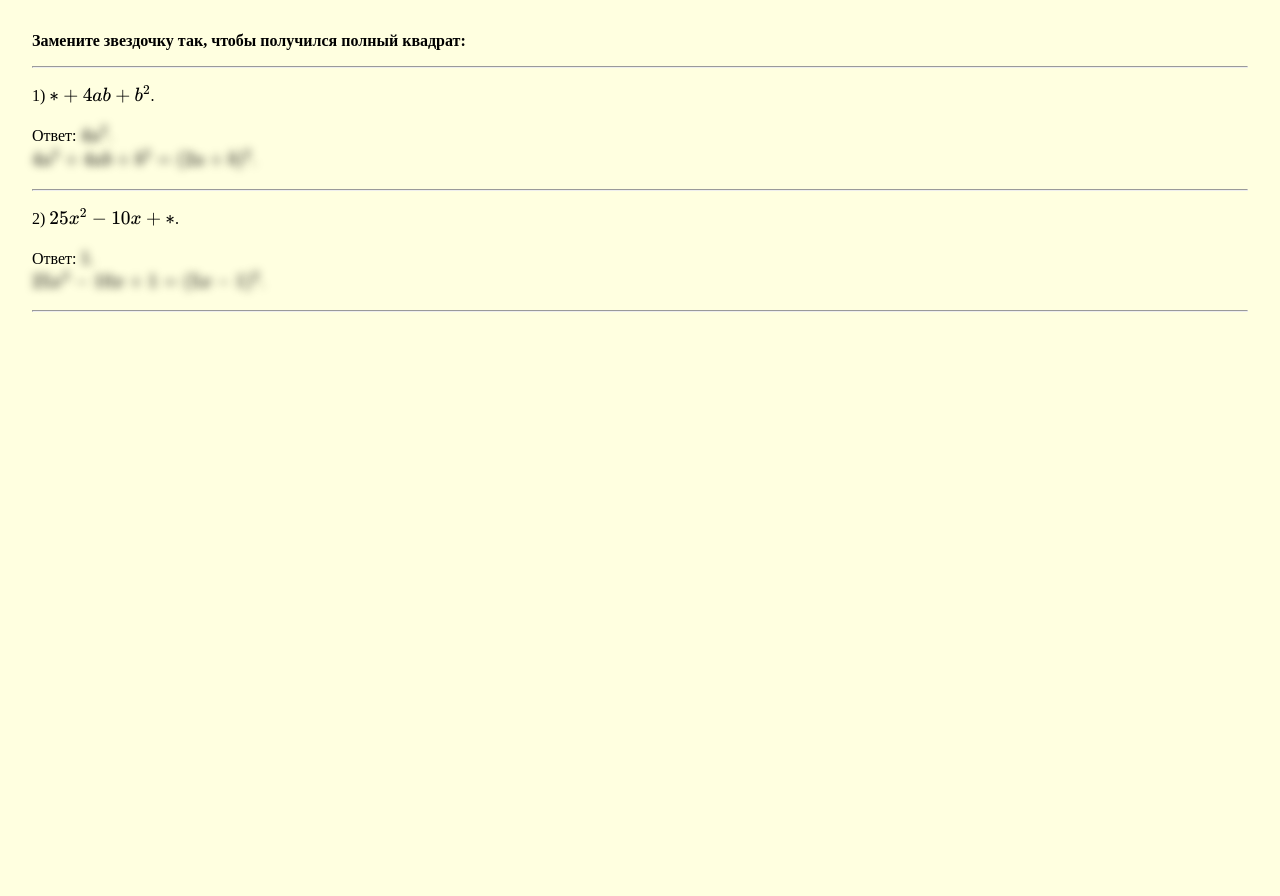
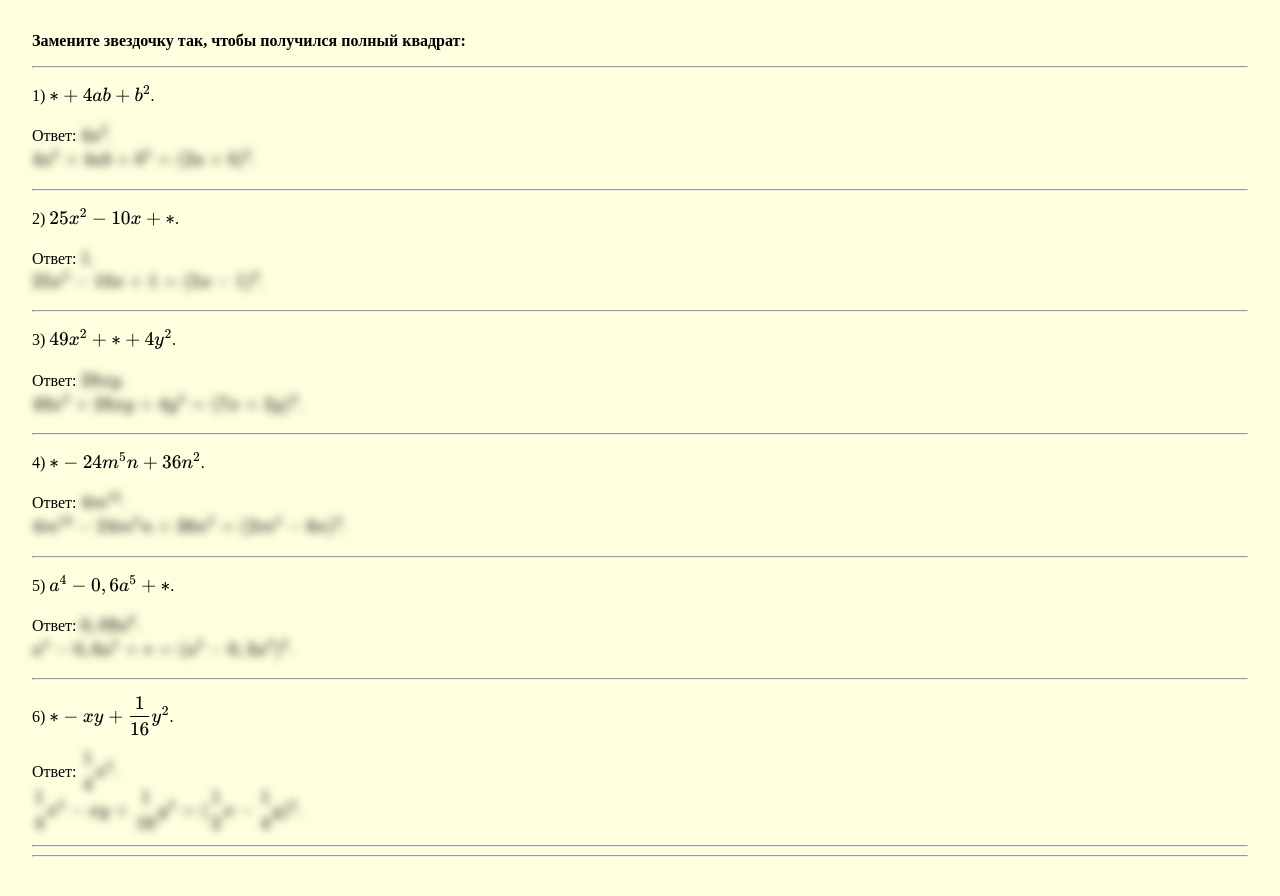
Before and after one commit to igorlsemenov/algebra, a Jekyll site: the page built from 7 класс/алгебра/ф-лы сокр. умножения/1.md, in a window 1280 px wide. Shown: the top 896 px of the page. Built offline with Jekyll 4.4.1, drawn with Linux system fonts in a browser that asks for light colours; our own code applies the rules of GitHub Pages for plain Markdown files.

Commit message:
Update 1.md

```diff
--- a/7 класс/алгебра/ф-лы сокр. умножения/1.md
+++ b/7 класс/алгебра/ф-лы сокр. умножения/1.md
@@ -17,3 +17,36 @@ $4a^2 + 4ab + b^2 = (2a + b)^2$.
 $25x^2 - 10x + 1 = (5x - 1)^2$.
 
 --- ---
+
+3) $49x^2 + * + 4y^2$.
+
+Ответ: $28xy$.
+<br>
+$49x^2 + 28xy + 4y^2 = (7x + 2y)^2$.
+
+--- ---
+
+4) $* - 24m^5n + 36n^2$.
+
+Ответ: $4m^{10}$.
+<br>
+$4m^{10} - 24m^5n + 36n^2 = (2m^5 - 6n)^2$.
+
+--- ---
+
+5) $a^4 - 0,6 a^5 + *$.
+
+Ответ: $0,09 a^6$.
+<br>
+$a^4 - 0,6 a^5 + * = (a^2 - 0,3 a^2)^2$.
+
+--- ---
+
+6) $* - xy + \dfrac1{16} y^2$.
+
+Ответ: $\dfrac14 x^2$.
+<br>
+$\dfrac14 x^2 - xy + \dfrac 1{16} y^2 = (\dfrac12 x - \dfrac14 y)^2$.
+
+--- ---
+--- ---
```
